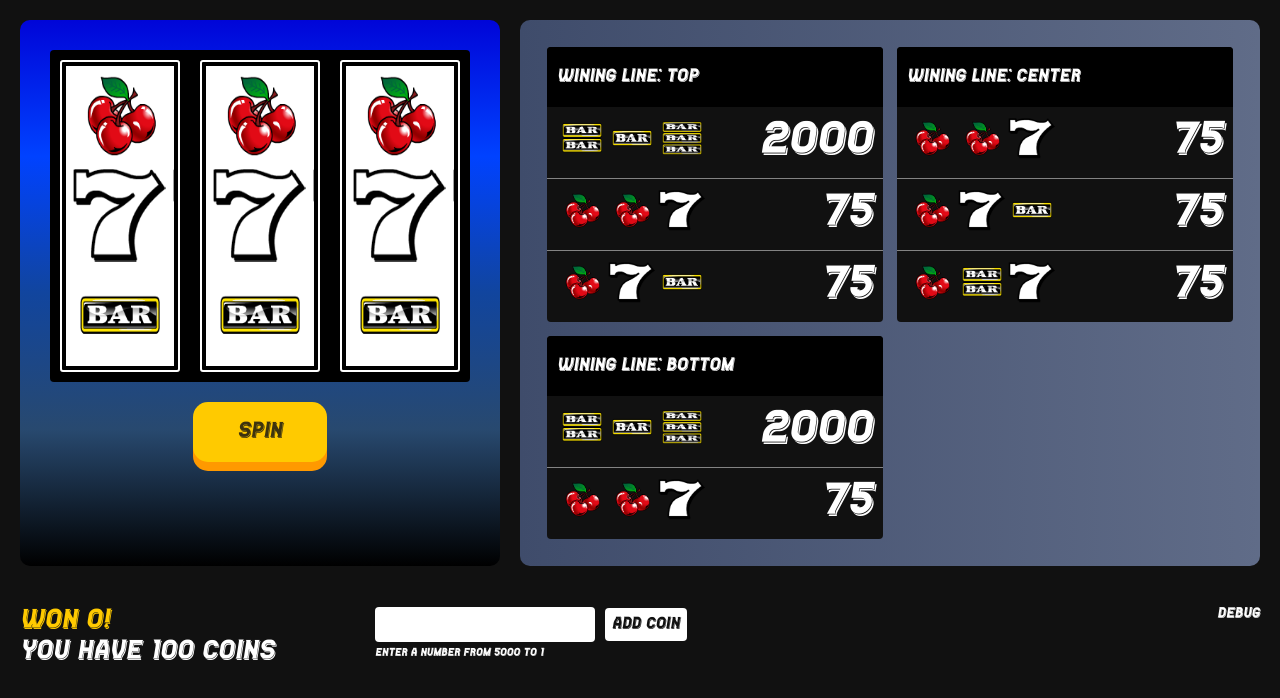
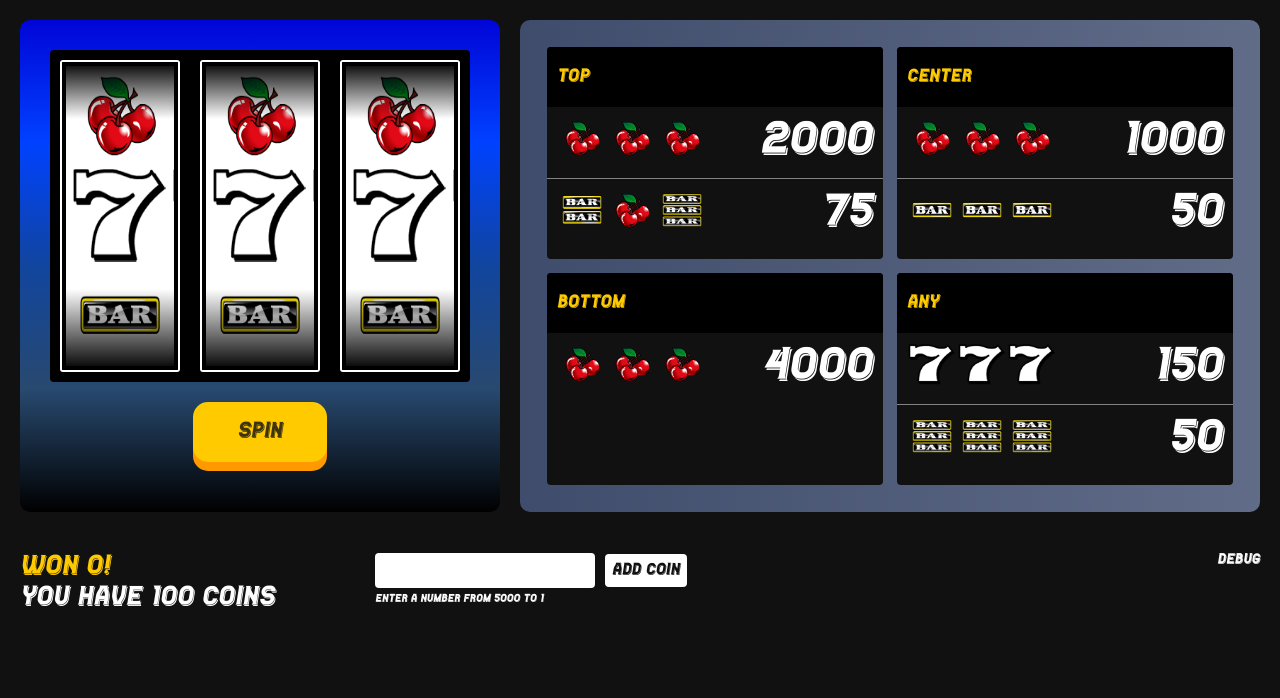
Before and after one commit to muke1908/slot-machine-demo, a React (Create React App) app: page / in a window 1280 px wide. Shown: the top 698 px of the page. Built offline with nearby package versions, Linux system fonts and the light colour scheme.

Commit message:
chore: paytable updated

```diff
--- a/src/App.js
+++ b/src/App.js
@@ -28,6 +28,8 @@ const Wrapper = styled.div`
 const Footer = styled.div`
     display: flex;
     padding: 20px;
+    opacity: ${props => props.gameLoading ? 0.5 : 1};
+    pointer-events: ${props => props.gameLoading ? 'none' : 'all'};
     .balance {
         flex: 1;
     }
@@ -76,7 +78,7 @@ const App = ()=> {
                     <PayTable />
                 </div>
             </Wrapper>
-            <Footer>
+            <Footer gameLoading={gameLoading}>
                 <div className='balance'>
                     <Balance balance={balance} onClick={updateBalance} winAmount={winAmount}/>
                 </div>
--- a/src/components/PayoutCombo.js
+++ b/src/components/PayoutCombo.js
@@ -40,6 +40,7 @@ const CombinationRowContainer = styled.div`
         font-size: 20px;
         padding: 20px 10px;
         background: #000;
+        color:#FFCA00;
     }
 `
 
@@ -47,7 +48,7 @@ const Combinations = ({ combinations, line, winingRow, symbolIndex })=> {
 
     return(
         <CombinationRowContainer>
-            <div className='header'>Wining Line: {line}</div>
+            <div className='header'>{line}</div>
             {
                 combinations.map(({ symbols, winingAmount }, index)=> {
                     const shouldBlink = winingRow && (index === symbolIndex);
--- a/src/components/Reel.js
+++ b/src/components/Reel.js
@@ -21,6 +21,17 @@ const ReelContainer = styled.div`
     border: 2px solid #fff;
     border-radius: 3px;
     padding: 4px;
+    position: relative;
+`
+
+const ReelOverlay = styled.div`
+    position: absolute;
+    top: 0;
+    left: 0;
+    width: 100%;
+    height: 100%;
+    z-index: 1;
+    background: linear-gradient(180deg, rgba(0,0,0,1) 0px,rgba(0,0,0,0) 57px, rgba(0,0,0,0) 227px, rgba(0,0,0,1) 100%);
 `
 
 const Reel = ({row, spinState, landingPositions, reel })=> {
@@ -70,10 +81,12 @@ const Reel = ({row, spinState, landingPositions, reel })=> {
 
     return (
     <ReelContainer>
+        <ReelOverlay />
         <div className="reel-spinner" style={{
             backgroundImage: `url(${reel})`,
             height: '300px',
             backgroundColor: '#fff',
+            backgroundRepeatX: 'no-repeat',
             backgroundRepeatY: 'repeat',
             backgroundPosition: `center ${pos}px`,
             transition: 'background-position ease-in-out',
--- a/src/components/WiningLine.js
+++ b/src/components/WiningLine.js
@@ -33,7 +33,7 @@ const WiningLine = ({ gameResult }) => {
         return null;
     }
 
-    const transformDelta = (gameResult.lineIndex * 100) + 60;
+    const transformDelta = (gameResult.winingLabelIndex * 100) + 60;
 
     return(
         <WiningLineBody transform={transformDelta}/>
--- a/src/config/payTable.js
+++ b/src/config/payTable.js
@@ -5,47 +5,45 @@ const payTable = {
             line: 'TOP',
             combinations: [
                 {
-                    symbols: ['2xbar', 'bar', '3xbar'],
+                    symbols: ['cherry', 'cherry', 'cherry'],
                     winingAmount: 2000
                 },
                 {
-                    symbols: ['cherry', 'cherry', 'seven'],
-                    winingAmount: 75
-                },
-                {
-                    symbols: ['cherry', 'seven', 'bar'],
+                    symbols: ['2xbar', 'cherry', '3xbar'],
                     winingAmount: 75
                 }
             ]
 
-        },
-        {
+        }, {
             line: 'CENTER',
             combinations: [
                 {
-                    symbols: ['cherry', 'cherry', 'seven'],
-                    winingAmount: 75
-                },
-                {
-                    symbols: ['cherry', 'seven', 'bar'],
-                    winingAmount: 75
+                    symbols: ['cherry', 'cherry', 'cherry'],
+                    winingAmount: 1000
                 }, {
-                    symbols: ['cherry', '2xbar', 'seven'],
-                    winingAmount: 75
+                    symbols: ['bar', 'bar', 'bar'],
+                    winingAmount: 50
                 }
             ]
 
-        },
-        {
+        }, {
             line: 'BOTTOM',
             combinations: [
                 {
-                    symbols: ['2xbar', 'bar', '3xbar'],
-                    winingAmount: 2000
-                },
+                    symbols: ['cherry', 'cherry', 'cherry'],
+                    winingAmount: 4000
+                }
+            ]
+
+        }, {
+            line: 'ANY',
+            combinations: [
                 {
-                    symbols: ['cherry', 'cherry', 'seven'],
-                    winingAmount: 75
+                    symbols: ['seven', 'seven', 'seven'],
+                    winingAmount: 150
+                }, {
+                    symbols: ['3xbar', '3xbar', '3xbar'],
+                    winingAmount: 50
                 }
             ]
 
--- a/src/container/Slots.js
+++ b/src/container/Slots.js
@@ -15,7 +15,7 @@ import payTableConfig from '../config/payTable';
 
 
 const { spinDuration, reelsCount } = slotConfig;
-const { winningCombination, spinCost } = payTableConfig;
+const { spinCost } = payTableConfig;
 
 
 
@@ -36,18 +36,29 @@ const Wrapper = styled.div`
 `
 
 const Slots = () => {
-    const { gameResult, setGameResult, balance, setBalance, winAmount, setWinAmount, debugMode, debugConfig } = useContext(GameContext);
+    const {
+        gameResult,
+        gameLoading,
+        setGameResult,
+        setGameLoadingState,
+        balance,
+        setBalance,
+        winAmount,
+        setWinAmount,
+        debugMode,
+        debugConfig
+    } = useContext(GameContext);
 
     const [ spinState, setSpinState ] = useState(false);
     const [ landingPositions, setLandingPosition ] = useState([]);
     const [ reel, setReelImage ] = useState('');
 
     const spin = ()=> {
-        if(spinState) {
+        if(spinState || gameLoading) {
             return true
         }
 
-        if(balance < 1) {
+        if((balance-spinCost) < 0) {
             alert('Insufficient coin!');
             return
         }
@@ -56,14 +67,15 @@ const Slots = () => {
 
         setLandingPosition(getRandomPositions)
         setSpinState(true);
+        setGameLoadingState(true);
         setGameResult(null);
 
         setTimeout(()=> {
             setSpinState(false);
-            const gameResult = getSpinResult(winningCombination, getRandomPositions);
+            const gameResult = getSpinResult(getRandomPositions);
             setGameResult(gameResult);
-
             setWinAmount(winAmount+(gameResult.winAmount || 0));
+            setGameLoadingState(false);
         }, (spinDuration*1000))
     }
 
--- a/src/utils.js
+++ b/src/utils.js
@@ -1,7 +1,9 @@
 import slotConfig from './config/slot';
 import reelConfig from './config/reel';
+import payTableConfig from './config/payTable';
 
 const { reelsCount, winningLabels, slotBias } = slotConfig;
+const { winningCombination  } = payTableConfig;
 
 export const iterable = (length = 0) => {
     return [...Array((length))]
@@ -75,7 +77,7 @@ const getAllPositionsSym = (currentPosition, currentSymbol)=> {
 }
 
 // return line if symbols landed in wining position
-export const getSpinResult = (winningCombination, spinResult)=> {
+export const getSpinResult = (spinResult)=> {
     const resultMatrix = [];
     spinResult.map(({ position, symbol }, row)=> {
         resultMatrix[row] = getAllPositionsSym(position, symbol);
@@ -93,23 +95,44 @@ export const getSpinResult = (winningCombination, spinResult)=> {
     let symbolIndex = -1;
     let lineIndex = -1;
     let winAmount = 0;
+    let winingLabelIndex = 0;
 
-    winningCombination.forEach(({ line: lineToMatch, combinations }, index)=> {
+    for(let index in winningCombination) {
+        const { line: lineToMatch, combinations } =  winningCombination[index];
+        if(lineToMatch === 'ANY') {
+            for(let j in transposed) {
+                const { line, symbols: symbolsToMatch } = transposed[j];
+                const matchIndex = combinations.findIndex(({ symbols }, index)=> {
+                    return symbols.join('_') === symbolsToMatch
+                })
 
-        const symbolsToMatch = transposed.find(({ line })=>line === lineToMatch).symbols;
-        const matchIndex = combinations.findIndex(({ symbols }, index)=> {
-            return symbols.join('_') === symbolsToMatch
-        })
+                if(matchIndex > -1) {
+                    winingLabelIndex = Number(winningLabels.indexOf(line));
+                    lineIndex = Number(index);
+                    symbolIndex = Number(matchIndex);
+                    winAmount = combinations[matchIndex].winingAmount;
+                    break;
+                }
+            }
+        }else {
+            const { line, symbols: symbolsToMatch } = transposed.find(({ line })=>line === lineToMatch);
+            const matchIndex = combinations.findIndex(({ symbols }, index)=> {
+                return symbols.join('_') === symbolsToMatch
+            })
 
-        if(matchIndex > -1) {
-            lineIndex = index;
-            symbolIndex = matchIndex;
-            winAmount = combinations[matchIndex].winingAmount
+            if(matchIndex > -1) {
+                winingLabelIndex = Number(winningLabels.indexOf(line));
+                lineIndex = Number(index);
+                symbolIndex = Number(matchIndex);
+                winAmount = combinations[matchIndex].winingAmount
+                break;
+            }
         }
-    })
+    }
 
     if(symbolIndex > -1 && lineIndex > -1) {
         return {
+            winingLabelIndex,
             symbolIndex,
             lineIndex,
             winAmount
```
